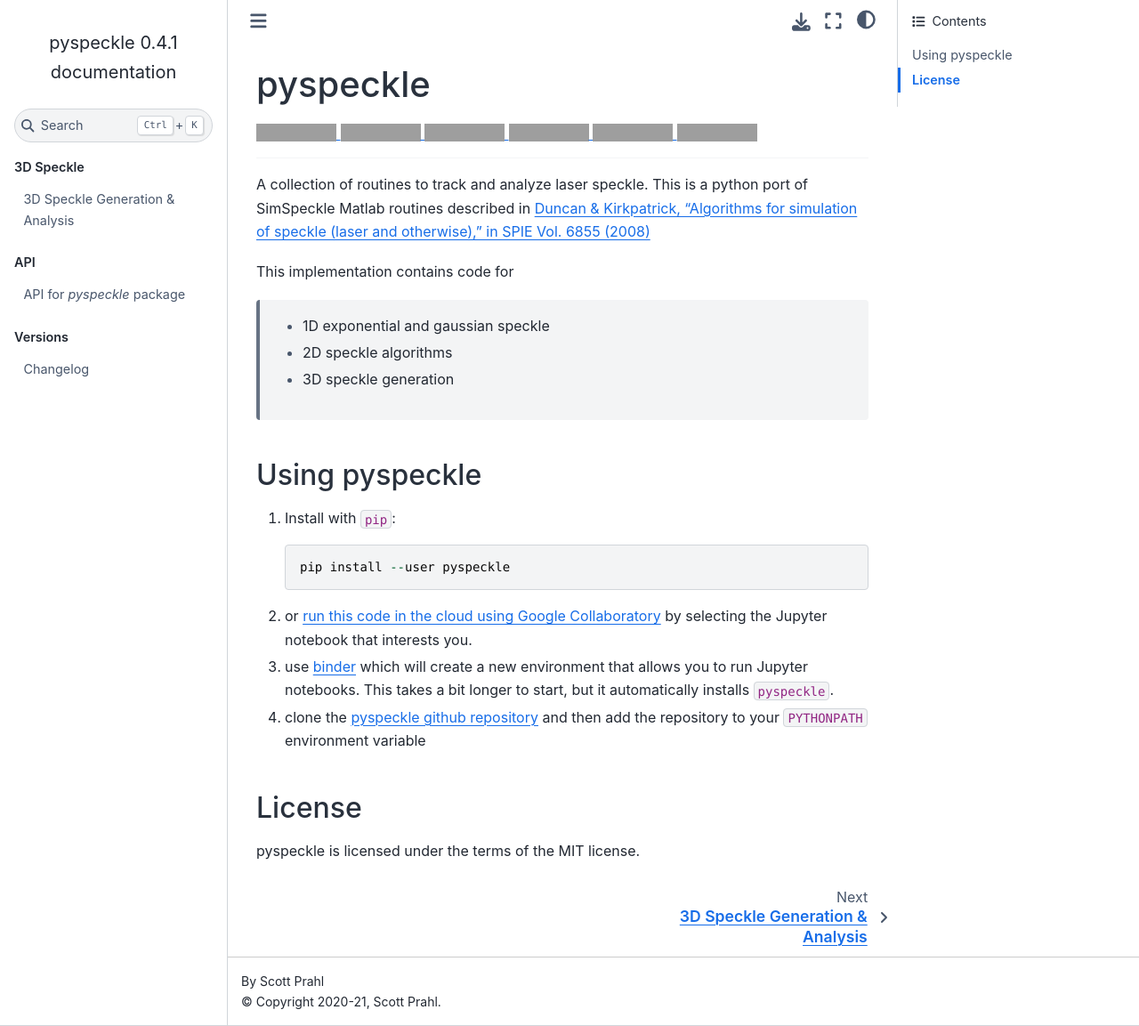
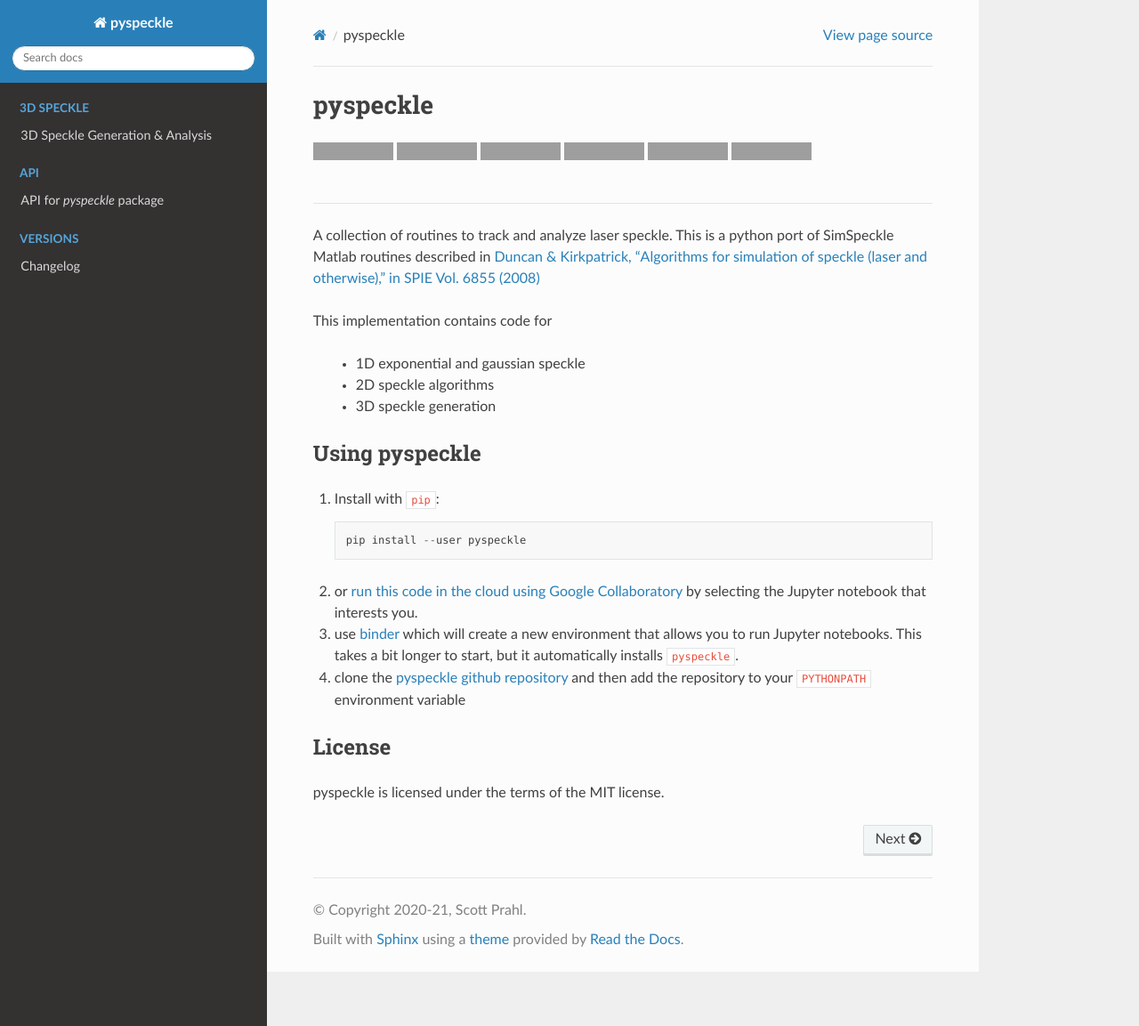
Before and after one commit to scottprahl/pyspeckle, a Sphinx documentation site: the page built from docs/index.rst, in a window 1280 px wide and 1153 px high. Shown: the whole window at 89% size. Built offline with Sphinx 7.4.7 and the Read the Docs theme 2.0.0, drawn with Linux system fonts in a browser that asks for light colours; pages that are not in the unit, such as notebooks, are missing from menus; grey boxes are pictures that could not be loaded.

Commit message:
revert to sphinx_rtd_theme

```diff
--- a/docs/conf.py
+++ b/docs/conf.py
@@ -70,7 +70,7 @@ source_suffix = ['.rst', '.ipynb']
 # The theme to use for HTML and HTML Help pages.  See the documentation for
 # a list of builtin themes.
 #
-html_theme = 'sphinx_book_theme'
+html_theme = 'sphinx_rtd_theme'
 
 # Add any paths that contain custom static files (such as style sheets) here,
 # relative to this directory. They are copied after the builtin static files,
--- a/setup.cfg
+++ b/setup.cfg
@@ -34,7 +34,6 @@ classifiers =
 packages = pyspeckle
 install_requires = numpy; matplotlib
 python_requires = >=3.4
-zip_safe = True
 setup_requires = setuptools>=44
 
 [flake8]
```
